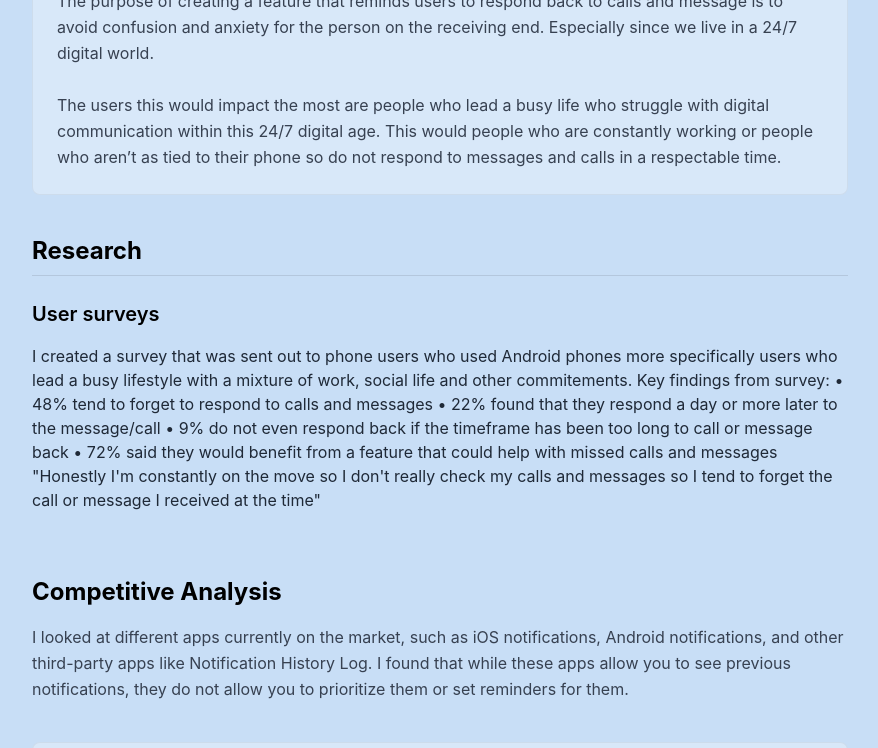
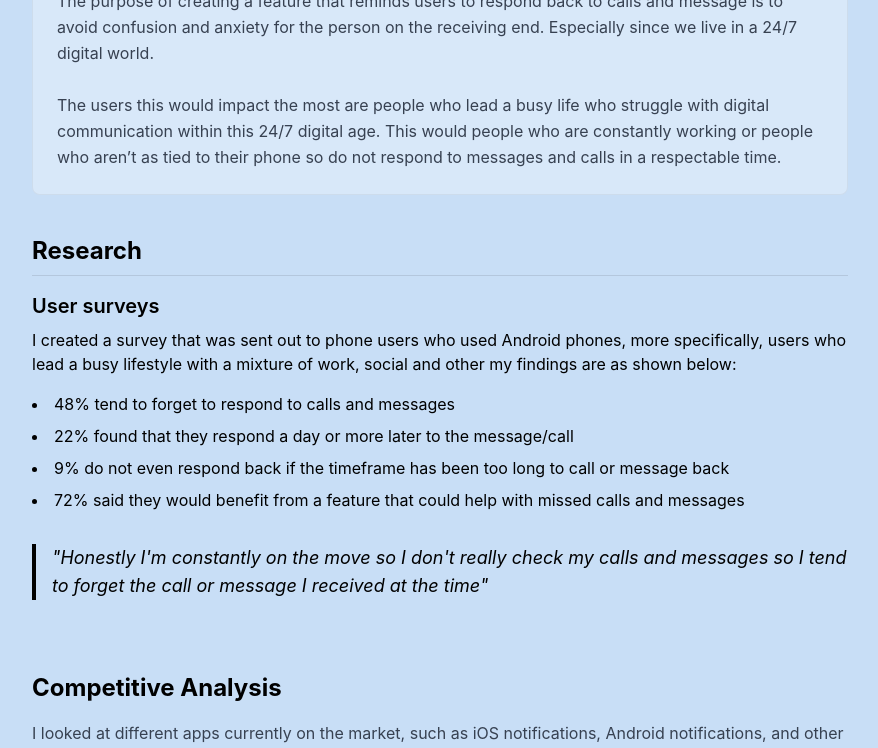
Before and after one commit to milajo2/portfolio, a React (Create React App) app: page /#/notification-reminder in a window 1280 px wide. Shown: the part 637-1385 px from the top of the page, without its empty margins (200-1078 px from the left). Built offline with nearby package versions, Linux system fonts and the light colour scheme.

Commit message:
changed notification

```diff
--- a/src/components/NotificationReminder.tsx
+++ b/src/components/NotificationReminder.tsx
@@ -20,9 +20,15 @@ const NotificationReminder = () => {
 
         {/* Research & Survey Section */}
         <section>
-          <h2 className="text-2xl font-bold border-b border-black/10 pb-2 mb-6">{text.researchTitle}</h2>
-          <h3 className="text-xl font-semibold mb-4">{text.surveyTitle}</h3>
-          <p className="mb-6 text-gray-800">{text.surveyBody}</p>
+          <h2 className="text-2xl font-bold border-b border-black/10 pb-2 mb-4">{text.researchTitle}</h2>
+          <h3 className="text-xl font-semibold mb-2">{text.surveyTitle}</h3>
+          <p className="mb-4">{text.surveyBody}</p>
+          <ul className="list-disc list-inside space-y-2 mb-6">
+            {text.surveyStats.map((stat, i) => <li key={i}>{stat}</li>)}
+          </ul>
+          <blockquote className="italic border-l-4 border-black pl-4 my-8 text-lg">
+            "{text.userQuote}"
+          </blockquote>
         </section>
 
         {/* Competitive Analysis Section */}
--- a/src/content/notifications.ts
+++ b/src/content/notifications.ts
@@ -13,15 +13,14 @@ The users this would impact the most are people who lead a busy life who struggl
 
   researchTitle: "Research",
   surveyTitle: "User surveys",
-  surveyBody: `I created a survey that was sent out to phone users who used Android phones more specifically users who lead a busy lifestyle with a mixture of work, social life and other commitements.
-
-  Key findings from survey:
-  • 48% tend to forget to respond to calls and messages
-  • 22% found that they respond a day or more later to the message/call
-  • 9% do not even respond back if the timeframe has been too long to call or message back
-  • 72% said they would benefit from a feature that could help with missed calls and messages
-
-  "Honestly I'm constantly on the move so I don't really check my calls and messages so I tend to forget the call or message I received at the time"`,
+  surveyBody: "I created a survey that was sent out to phone users who used Android phones, more specifically, users who lead a busy lifestyle with a mixture of work, social and other my findings are as shown below:",
+  surveyStats: [
+    "48% tend to forget to respond to calls and messages",
+    "22% found that they respond a day or more later to the message/call",
+    "9% do not even respond back if the timeframe has been too long to call or message back",
+    "72% said they would benefit from a feature that could help with missed calls and messages"
+  ],
+  userQuote: "Honestly I'm constantly on the move so I don't really check my calls and messages so I tend to forget the call or message I received at the time",
 
   analysisTitle: "Competitive Analysis",
   analysisBody1: `I looked at different apps currently on the market, such as iOS notifications, Android notifications, and other third-party apps like Notification History Log. I found that while these apps allow you to see previous notifications, they do not allow you to prioritize them or set reminders for them.`,
```
